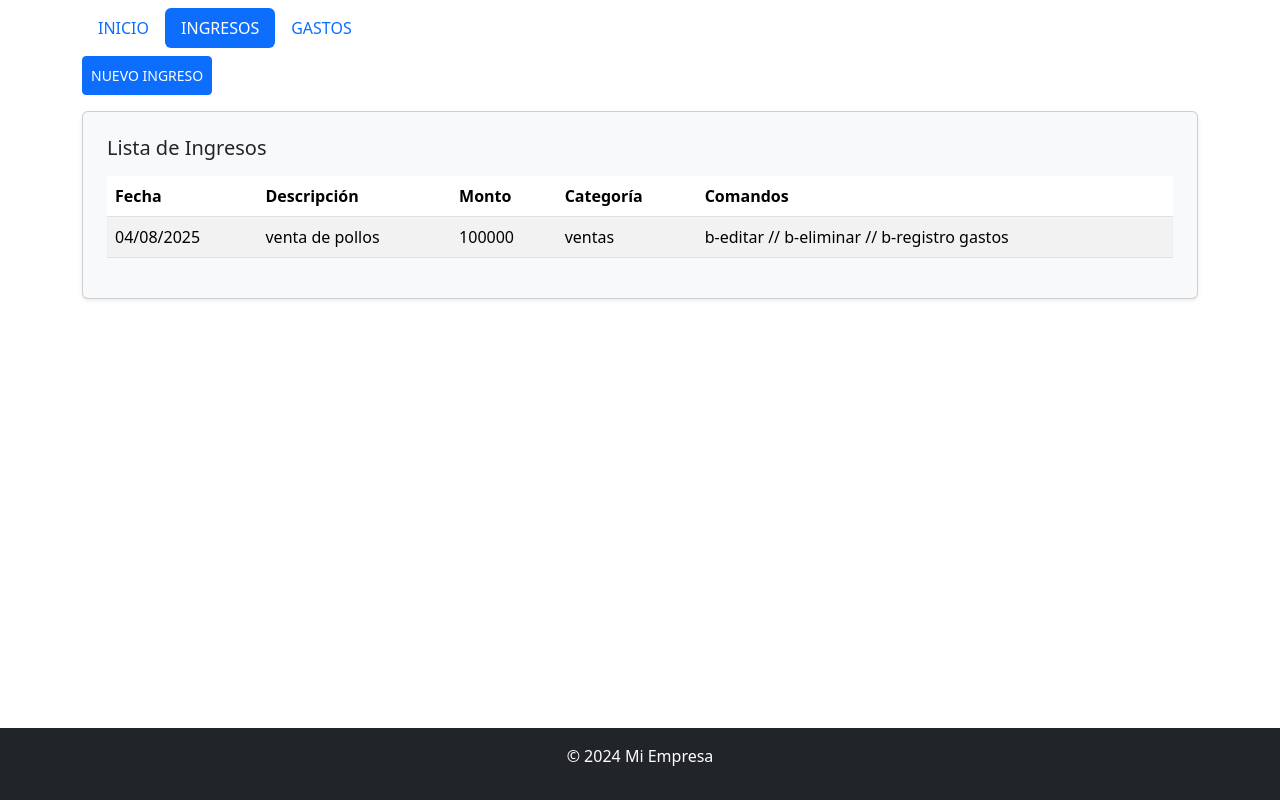
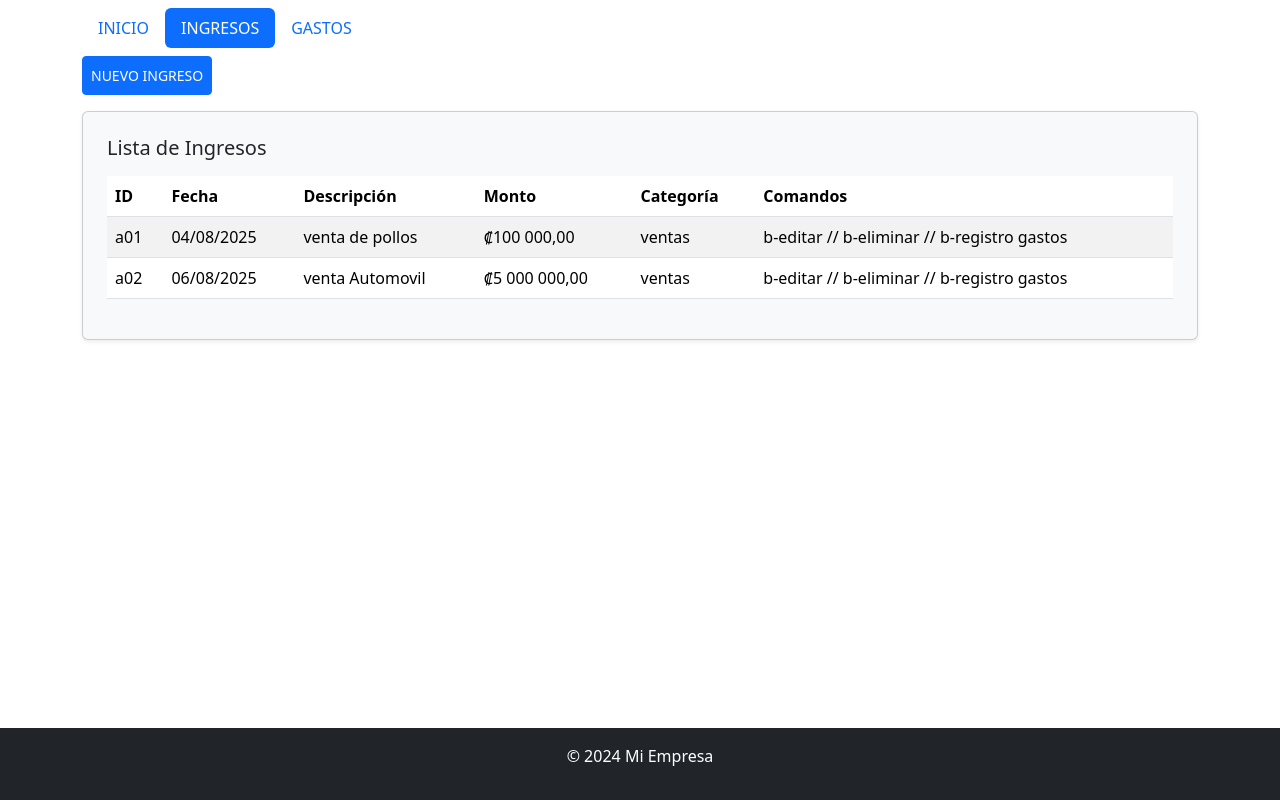
Before and after one commit to harold1978/ingresosVarios, a React (Vite) app: page /ingresos in a window 1280 px wide. Built offline with nearby package versions, Linux system fonts and the light colour scheme.

Commit message:
act 06 08 2025

```diff
--- a/src/componentes/ListaIngresos.jsx
+++ b/src/componentes/ListaIngresos.jsx
@@ -1,13 +1,15 @@
 import React, { useState } from 'react'
 
 const ListaIngresos = () => {
-    const [ingresos, setIngresos] = useState([{ fecha: '04/08/2025', descripcion: 'venta de pollos', monto: 100000, categoria: 'ventas' }]);
+    const [ingresos, setIngresos] = useState([{ id: 'a01', fecha: '04/08/2025', descripcion: 'venta de pollos', monto: 100000, categoria: 'ventas' },
+    { id: 'a02', fecha: '06/08/2025', descripcion: 'venta Automovil', monto: 5000000, categoria: 'ventas' }]);
     return (
         <div className="card p-4 bg-light rounded shadow-sm mt-3">
             <h5 className="mb-3">Lista de Ingresos</h5>
             {ingresos.length === 0 ? (<p>No hay ingresos registrados.</p>) : (<table className="table table-striped">
                 <thead>
                     <tr>
+                        <th>ID</th>
                         <th>Fecha</th>
                         <th>Descripción</th>
                         <th>Monto</th>
@@ -18,9 +20,10 @@ const ListaIngresos = () => {
                 <tbody>
                     {ingresos.map((ingreso, index) => (
                         <tr key={index}>
+                            <td>{ingreso.id}</td>
                             <td>{ingreso.fecha}</td>
                             <td>{ingreso.descripcion}</td>
-                            <td>{ingreso.monto}</td>
+                            <td>{ingreso.monto.toLocaleString("es-CR", { style: "currency", currency: "CRC", })}</td>
                             <td>{ingreso.categoria}</td>
                             <td>b-editar // b-eliminar // b-registro gastos</td>
                         </tr>
```
